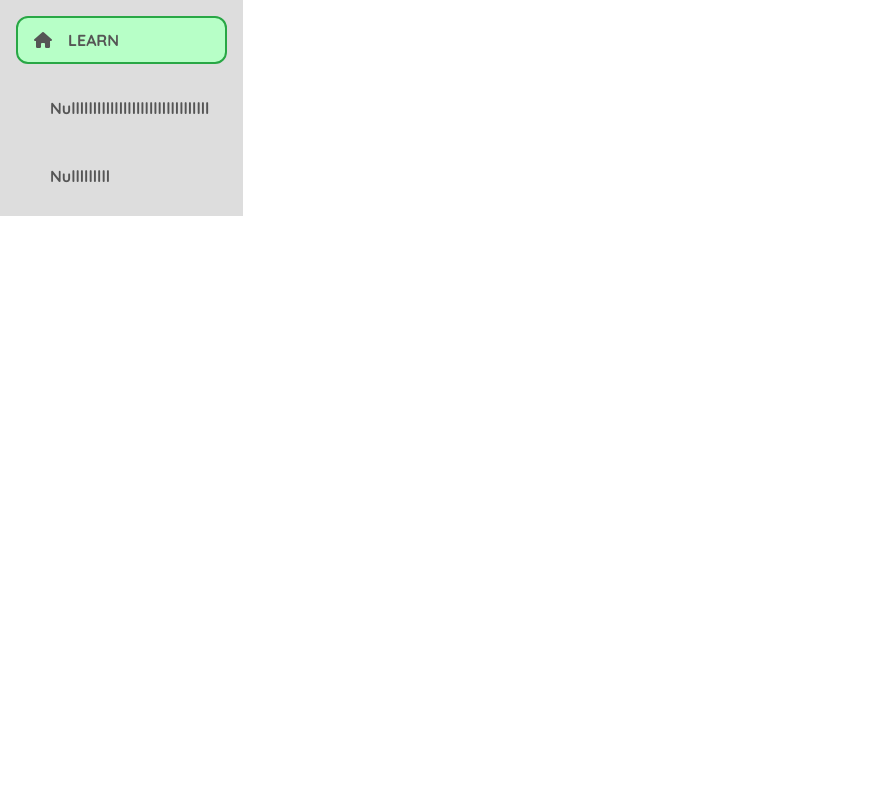
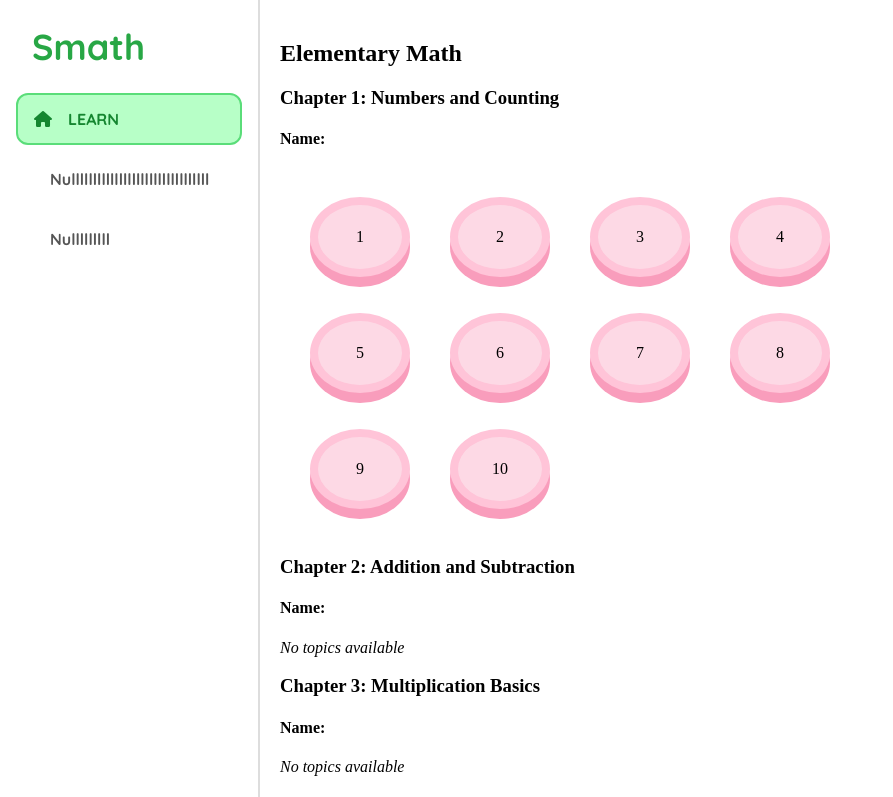
Before and after one commit to PanpaKawaii/ElementaryMathLearningApp, a React (Vite) app: page /learn in a window 1280 px wide. Shown: the top 797 px of the page, without its empty margins (0-893 px from the left). Built offline with nearby package versions, Linux system fonts and the light colour scheme.

Commit message:
Add Subject Tree Process

```diff
--- a/src/app/pages/NavigationBar/NavigationBar.css
+++ b/src/app/pages/NavigationBar/NavigationBar.css
@@ -1,32 +1,60 @@
 .navigation-bar-container {
-    width: fit-content;
-    height: 100%;
-    background-color: #ddd;
+    width: 260px;
+    height: 100vh;
+    overflow-y: auto;
+    box-sizing: border-box;
+    padding: 0 16px;
+    border-right: 2px solid #ddd;
+    font-family: 'Quicksand', Arial, sans-serif;
+    scrollbar-width: none;
+    user-select: none;
+
+    a {
+        text-decoration: none;
+
+        .logo {
+            padding: 24px 16px;
+            color: #28a745;
+            font-size: 36px;
+            font-weight: bold;
+        }
+    }
+
+    .items {
         display: flex;
         flex-direction: column;
-    gap: 20px;
-    padding: 16px;
-    font-family: 'Quicksand', Arial, sans-serif;
+        gap: 8px;
 
         .item {
             border: 2px solid transparent;
             border-radius: 12px;
+            box-sizing: border-box;
 
             a {
-            padding: 12px 16px;
-            text-decoration: none;
+                padding: 14px 16px;
                 color: #555;
-            font-weight: bold;
                 display: flex;
                 justify-content: start;
                 align-items: center;
                 gap: 16px;
+                font-weight: bold;
+                text-decoration: none;
             }
         }
 
-    .located {
-        border: 2px solid #28a745;
-        background-color: #b7ffc7;
+        .item:hover {
+            border: 2px solid #eee;
+            background-color: #eee;
         }
 
+        .located,
+        .located:hover {
+            border: 2px solid #5add79;
+            background-color: #b7ffc7;
+
+            a {
+                color: #158630;
             }
+        }
+    }
+}
--- a/src/app/pages/NavigationBar/NavigationBar.jsx
+++ b/src/app/pages/NavigationBar/NavigationBar.jsx
@@ -15,6 +15,11 @@ export default function NavigationBar() {
 
     return (
         <div className='navigation-bar-container'>
+
+            <Link to='/'>
+                <div className='logo'>Smath</div>
+            </Link>
+            <div className='items'>
                 {menuItems.map((item, index) => (
                     <div key={index} className={`item ${location.pathname == item.path ? 'located' : ''}`}>
                         <Link to={`${item.path}`}>
@@ -24,5 +29,6 @@ export default function NavigationBar() {
                     </div>
                 ))}
             </div>
+        </div>
     )
 }
--- /dev/null
+++ b/src/app/pages/Process/Process.css
@@ -0,0 +1,38 @@
+.process-container {
+    width: fit-content;
+    padding: 20px;
+
+    .chapter {
+        padding: 20px;
+        display: grid;
+        grid-template-columns: repeat(4, minmax(0, 1fr));
+        gap: 20px;
+
+        .topic {
+            width: 120px;
+            display: flex;
+            justify-content: center;
+            align-items: start;
+            cursor: pointer;
+
+            .grid-card {
+                margin: 8px;
+                width: 100px;
+                height: 80px;
+                display: flex;
+                justify-content: center;
+                align-items: center;
+                background-color: #fdd9e5;
+                border: 8px solid #ffc4d8;
+                border-radius: 100%;
+                box-shadow: 0px 10px 0px #f99dbc;
+                box-sizing: border-box;
+            }
+
+            .active {
+                margin: 16px 8px 0;
+                box-shadow: none;
+            }
+        }
+    }
+}
--- /dev/null
+++ b/src/app/pages/Process/Process.jsx
@@ -0,0 +1,40 @@
+import React, { useState } from 'react';
+import './Process.css';
+import { SubjectSample } from '../../../mocks/subject_sample';
+
+export default function Process() {
+
+    const [SelectedTopic, setSelectedTopic] = useState(null);
+
+    return (
+        <div className='process-container'>
+            <h2>{SubjectSample.subjectName}</h2>
+            {SubjectSample.chapters.map((chapter) => (
+                <div key={chapter.chapterId}>
+                    <h3>{chapter.chapterName}</h3>
+                    <h4>Name: {SelectedTopic?.topicName}</h4>
+                    {chapter.topics.length > 0 ? (
+                        <div className='chapter'>
+                            {chapter.topics.map((topic, index) => (
+                                // <div key={topic.topicId} className='topic'>{topic.topicName}</div>
+                                <div key={topic.topicId} className='topic'>
+                                    <div
+                                        className={`grid-card ${topic.topicId == SelectedTopic?.topicId ? 'active' : ''}`}
+                                        // onMouseDown={() => setSelectedTopic(topic)}
+                                        // onMouseUp={() => setSelectedTopic(null)}
+                                        // onMouseLeave={() => setSelectedTopic(null)}
+                                        onClick={() => setSelectedTopic(topic)}
+                                    >
+                                        {index + 1}
+                                    </div>
+                                </div>
+                            ))}
+                        </div>
+                    ) : (
+                        <p><i>No topics available</i></p>
+                    )}
+                </div>
+            ))}
+        </div>
+    )
+}
--- a/src/app/routes/MainRoutes.jsx
+++ b/src/app/routes/MainRoutes.jsx
@@ -1,7 +1,8 @@
 import React from 'react'
-import { BrowserRouter, Route, Routes } from 'react-router-dom'
+import { BrowserRouter, Route, Routes, Navigate } from 'react-router-dom'
 
 import NavigationBar from '../pages/NavigationBar/NavigationBar'
+import Process from '../pages/Process/Process'
 
 export default function MainRoutes() {
     return (
@@ -12,7 +13,8 @@ export default function MainRoutes() {
             >
                 <NavigationBar />
                 <Routes>
-                    <Route path='/' element={<></>} />
+                    <Route path='/' element={<Navigate to='/learn' replace />} />
+                    <Route path='/learn' element={<Process />} />
                     <Route path='*' element={<></>} />
                 </Routes>
                 <></>
--- /dev/null
+++ b/src/mocks/subject_sample.js
@@ -0,0 +1,148 @@
+export const SubjectSample = {
+    'subjectId': 'subj-001',
+    'subjectName': 'Elementary Math',
+    'chapters': [
+        {
+            'chapterId': 'chap-001',
+            'chapterName': 'Chapter 1: Numbers and Counting',
+            'topics': [
+                {
+                    'topicId': 'top-001',
+                    'topicName': 'Topic 1: Counting to 10',
+                    'questions': [
+                        {
+                            'questionId': 'q-001',
+                            'questionText': 'What is 2 + 3?',
+                            'answer': '5'
+                        },
+                        {
+                            'questionId': 'q-002',
+                            'questionText': 'What is 1 + 4?',
+                            'answer': '5'
+                        },
+                        {
+                            'questionId': 'q-003',
+                            'questionText': 'What is 5 - 2?',
+                            'answer': '3'
+                        },
+                        {
+                            'questionId': 'q-004',
+                            'questionText': 'What number comes after 7?',
+                            'answer': '8'
+                        },
+                        {
+                            'questionId': 'q-005',
+                            'questionText': 'What is 3 + 4?',
+                            'answer': '7'
+                        },
+                        {
+                            'questionId': 'q-006',
+                            'questionText': 'What is 10 - 5?',
+                            'answer': '5'
+                        },
+                        {
+                            'questionId': 'q-007',
+                            'questionText': 'What number comes before 6?',
+                            'answer': '5'
+                        },
+                        {
+                            'questionId': 'q-008',
+                            'questionText': 'What is 0 + 9?',
+                            'answer': '9'
+                        },
+                        {
+                            'questionId': 'q-009',
+                            'questionText': 'How many fingers do you have?',
+                            'answer': '10'
+                        },
+                        {
+                            'questionId': 'q-010',
+                            'questionText': 'What is 4 + 4?',
+                            'answer': '8'
+                        }
+                    ]
+                },
+                {
+                    'topicId': 'top-002',
+                    'topicName': 'Topic 2: Addition Basics',
+                    'questions': []
+                },
+                {
+                    'topicId': 'top-003',
+                    'topicName': 'Topic 3: Subtraction Basics',
+                    'questions': []
+                },
+                {
+                    'topicId': 'top-004',
+                    'topicName': 'Topic 4: Understanding Zero',
+                    'questions': []
+                },
+                {
+                    'topicId': 'top-005',
+                    'topicName': 'Topic 5: Counting Backwards',
+                    'questions': []
+                },
+                {
+                    'topicId': 'top-006',
+                    'topicName': 'Topic 6: Comparing Numbers',
+                    'questions': []
+                },
+                {
+                    'topicId': 'top-007',
+                    'topicName': 'Topic 7: Even and Odd Numbers',
+                    'questions': []
+                },
+                {
+                    'topicId': 'top-008',
+                    'topicName': 'Topic 8: Number Patterns',
+                    'questions': []
+                },
+                {
+                    'topicId': 'top-009',
+                    'topicName': 'Topic 9: Basic Word Problems',
+                    'questions': []
+                },
+                {
+                    'topicId': 'top-010',
+                    'topicName': 'Topic 10: Review and Practice',
+                    'questions': []
+                }
+            ]
+        },
+        {
+            'chapterId': 'chap-002',
+            'chapterName': 'Chapter 2: Addition and Subtraction',
+            'topics': []
+        },
+        {
+            'chapterId': 'chap-003',
+            'chapterName': 'Chapter 3: Multiplication Basics',
+            'topics': []
+        },
+        {
+            'chapterId': 'chap-004',
+            'chapterName': 'Chapter 4: Division Basics',
+            'topics': []
+        },
+        {
+            'chapterId': 'chap-005',
+            'chapterName': 'Chapter 5: Fractions',
+            'topics': []
+        },
+        {
+            'chapterId': 'chap-006',
+            'chapterName': 'Chapter 6: Geometry',
+            'topics': []
+        },
+        {
+            'chapterId': 'chap-007',
+            'chapterName': 'Chapter 7: Measurement',
+            'topics': []
+        },
+        {
+            'chapterId': 'chap-008',
+            'chapterName': 'Chapter 8: Data and Graphs',
+            'topics': []
+        }
+    ]
+}
```
Lines whose indentation alone changed are shown as unchanged.
